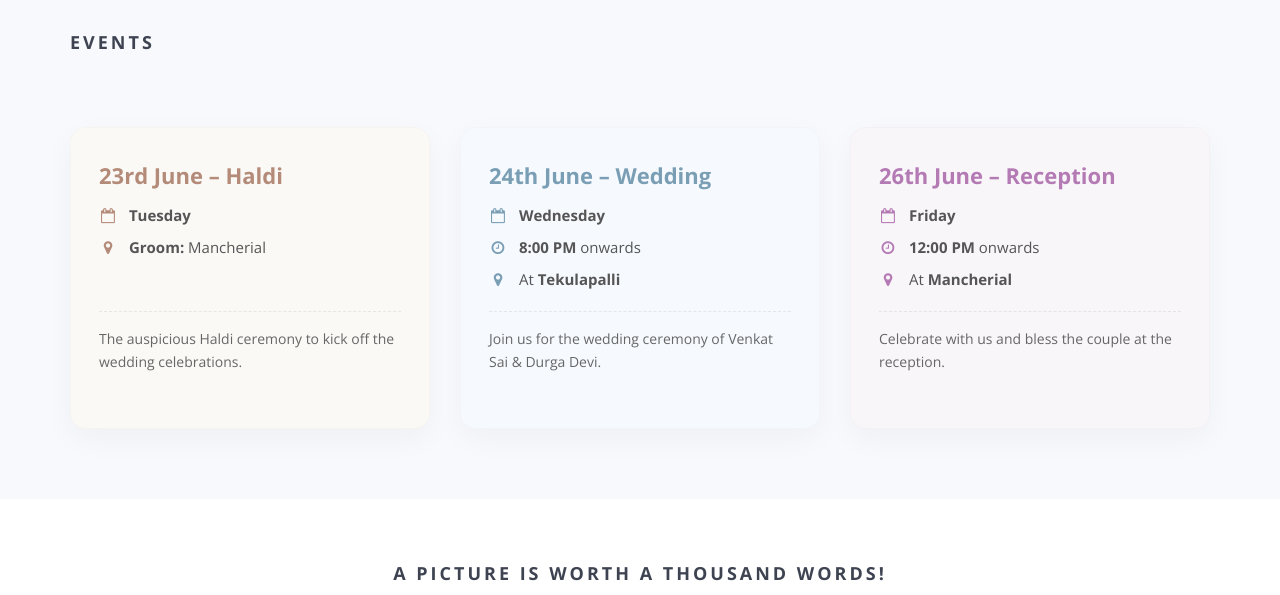
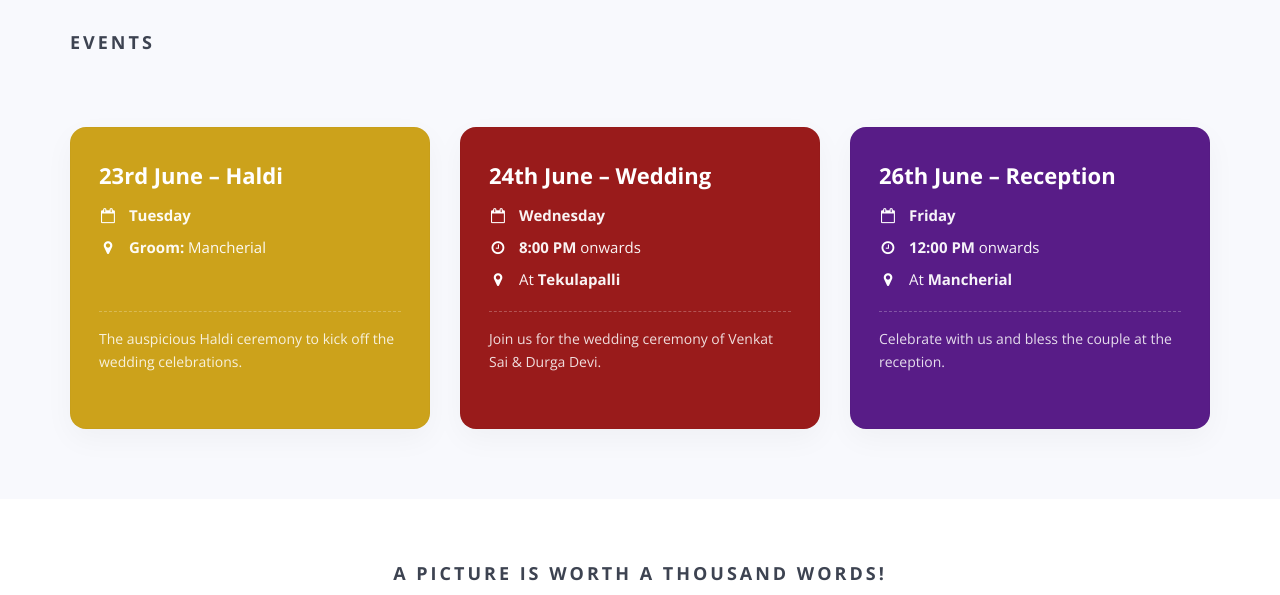
Before and after one commit to LaxmanDonthula/invite, a website: page index.html in a window 1280 px wide. Shown: the part 980-1575 px from the top of the page. Drawn offline with nearby package versions, Linux system fonts and the light colour scheme; some packages are replaced by stand-ins of ours; files whose address does not match are found by name.

Commit message:
updated ux of events

```diff
--- a/index.html
+++ b/index.html
@@ -157,6 +157,61 @@
       margin-top: 30px !important;
       margin-bottom: 50px !important;
     }
+
+    /* Theme Card Colors */
+    .card-haldi {
+      background: #cca21b !important;
+      color: #ffffff !important;
+    }
+    .card-haldi h4 {
+      color: #ffffff !important;
+    }
+    .card-haldi .event-details {
+      color: rgba(255, 255, 255, 0.95) !important;
+    }
+    .card-haldi .event-details i {
+      color: #ffffff !important;
+    }
+    .card-haldi .event-description {
+      color: rgba(255, 255, 255, 0.85) !important;
+      border-top: 1px dashed rgba(255, 255, 255, 0.25) !important;
+    }
+
+    .card-wedding {
+      background: #991b1b !important;
+      color: #ffffff !important;
+    }
+    .card-wedding h4 {
+      color: #ffffff !important;
+    }
+    .card-wedding .event-details {
+      color: rgba(255, 255, 255, 0.95) !important;
+    }
+    .card-wedding .event-details i {
+      color: #ffffff !important;
+    }
+    .card-wedding .event-description {
+      color: rgba(255, 255, 255, 0.85) !important;
+      border-top: 1px dashed rgba(255, 255, 255, 0.25) !important;
+    }
+
+    .card-reception {
+      background: #581c87 !important;
+      color: #ffffff !important;
+    }
+    .card-reception h4 {
+      color: #ffffff !important;
+    }
+    .card-reception .event-details {
+      color: rgba(255, 255, 255, 0.95) !important;
+    }
+    .card-reception .event-details i {
+      color: #ffffff !important;
+    }
+    .card-reception .event-description {
+      color: rgba(255, 255, 255, 0.85) !important;
+      border-top: 1px dashed rgba(255, 255, 255, 0.25) !important;
+    }
   </style>
   <script src="js/vendor/modernizr-2.8.3-respond-1.4.2.min.js"></script>
 </head>
@@ -264,35 +319,35 @@
       <div class="row events-grid">
         <!-- Haldi Card -->
         <div class="col-xs-12 col-sm-12 col-md-4 event-col">
-          <div class="event-block" style="background:#faf9f6;">
-            <h4 style="color:#b48a78;">23rd June – Haldi</h4>
+          <div class="event-block card-haldi">
+            <h4>23rd June – Haldi</h4>
             <div class="event-details">
-              <div><i class="fa fa-calendar-o" style="color:#b48a78;"></i> <strong>Tuesday</strong></div>
-              <div style="margin-top: 8px;"><i class="fa fa-map-marker" style="color:#b48a78;"></i> <strong>Groom:</strong> Mancherial</div>
+              <div><i class="fa fa-calendar-o"></i> <strong>Tuesday</strong></div>
+              <div style="margin-top: 8px;"><i class="fa fa-map-marker"></i> <strong>Groom:</strong> Mancherial</div>
             </div>
             <p class="event-description">The auspicious Haldi ceremony to kick off the wedding celebrations.</p>
           </div>
         </div>
         <!-- Wedding Card -->
         <div class="col-xs-12 col-sm-12 col-md-4 event-col">
-          <div class="event-block" style="background:#f6faff;">
-            <h4 style="color:#7a9eb4;">24th June – Wedding</h4>
+          <div class="event-block card-wedding">
+            <h4>24th June – Wedding</h4>
             <div class="event-details">
-              <div><i class="fa fa-calendar-o" style="color:#7a9eb4;"></i> <strong>Wednesday</strong></div>
-              <div style="margin-top: 8px;"><i class="fa fa-clock-o" style="color:#7a9eb4;"></i> <strong>8:00 PM</strong> onwards</div>
-              <div style="margin-top: 8px;"><i class="fa fa-map-marker" style="color:#7a9eb4;"></i> At <strong>Tekulapalli</strong></div>
+              <div><i class="fa fa-calendar-o"></i> <strong>Wednesday</strong></div>
+              <div style="margin-top: 8px;"><i class="fa fa-clock-o"></i> <strong>8:00 PM</strong> onwards</div>
+              <div style="margin-top: 8px;"><i class="fa fa-map-marker"></i> At <strong>Tekulapalli</strong></div>
             </div>
             <p class="event-description">Join us for the wedding ceremony of Venkat Sai & Durga Devi.</p>
           </div>
         </div>
         <!-- Reception Card -->
         <div class="col-xs-12 col-sm-12 col-md-4 event-col">
-          <div class="event-block" style="background:#f9f6fa;">
-            <h4 style="color:#b47ab4;">26th June – Reception</h4>
+          <div class="event-block card-reception">
+            <h4>26th June – Reception</h4>
             <div class="event-details">
-              <div><i class="fa fa-calendar-o" style="color:#b47ab4;"></i> <strong>Friday</strong></div>
-              <div style="margin-top: 8px;"><i class="fa fa-clock-o" style="color:#b47ab4;"></i> <strong>12:00 PM</strong> onwards</div>
-              <div style="margin-top: 8px;"><i class="fa fa-map-marker" style="color:#b47ab4;"></i> At <strong>Mancherial</strong></div>
+              <div><i class="fa fa-calendar-o"></i> <strong>Friday</strong></div>
+              <div style="margin-top: 8px;"><i class="fa fa-clock-o"></i> <strong>12:00 PM</strong> onwards</div>
+              <div style="margin-top: 8px;"><i class="fa fa-map-marker"></i> At <strong>Mancherial</strong></div>
             </div>
             <p class="event-description">Celebrate with us and bless the couple at the reception.</p>
           </div>
```
